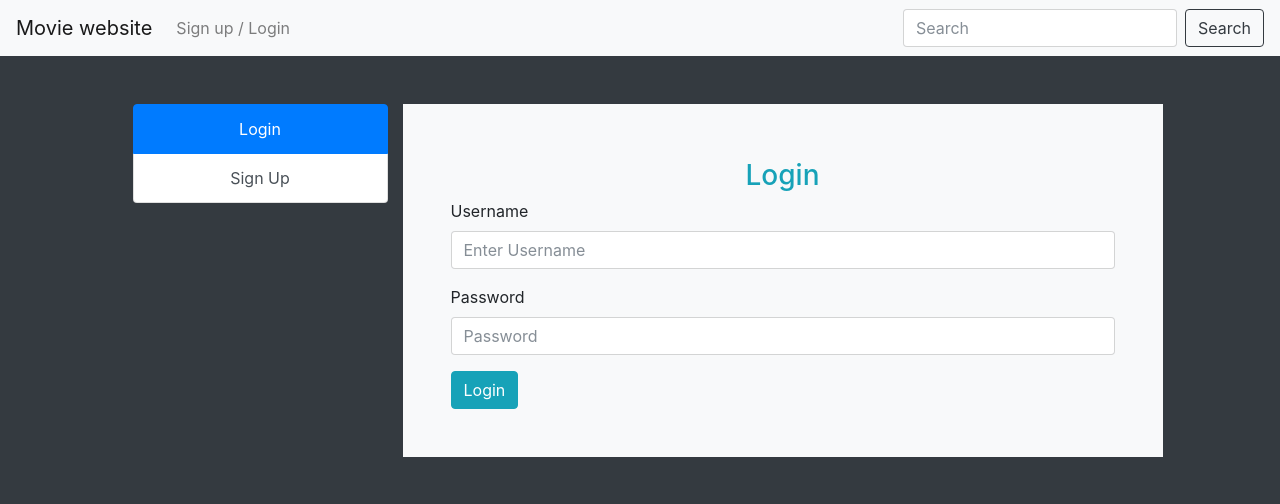
After one commit to SoroushMehraban/Film-Website, a Django app: template app/core/templates/core/authentication.html in a window 1280 px wide. The commit adds this page. Shown: the top 504 px of the page. Run offline with Django 3.2, Linux system fonts and the light colour scheme; the template is opened without the code that fills it, so the values that code supplies are empty; some libraries are stand-ins or nearby versions.

Commit message:
Authentication is added

```diff
--- /dev/null
+++ b/app/core/templates/core/authentication.html
@@ -0,0 +1,78 @@
+{% extends "core/base.html" %}
+{% load static %}
+{% block content %}
+    <div class="container">
+        <div class="row justify-content-center">
+            <div class="col-3 my-5">
+                <div class="list-group text-center mx-auto mb-4" id="list-tab" role="tablist">
+                    <a class="list-group-item list-group-item-action active" id="list-login-list" data-toggle="list"
+                       href="#list-login" role="tab" aria-controls="login">Login</a>
+                    <a class="list-group-item list-group-item-action" id="list-sign-up-list" data-toggle="list"
+                       href="#list-sign-up" role="tab" aria-controls="sign-up">Sign Up</a>
+                </div>
+            </div>
+            <div class="col-8 bg-light my-5 p-5">
+                <div class="tab-content" id="nav-tabContent">
+                    <div class="tab-pane fade show active" id="list-login" role="tabpanel"
+                         aria-labelledby="list-login-list">
+                        {% if messages %}
+                            {% for message in messages %}
+                                {% if message.tags == 'success' %}
+                                    <div class="alert alert-success"> {{ message }}</div>
+                                {% else %}
+                                    <div class="alert alert-danger"> {{ message }}</div>
+                                {% endif %}
+                            {% endfor %}
+                        {% endif %}
+                        <h3 class="text-center mt-2 text-info">Login</h3>
+
+                        <form method="post">
+                            {% csrf_token %}
+                            <input type="text" class="d-none" name="auth_type" value="login">
+                            <div class="form-group">
+                                <label for="username">Username</label>
+                                <input type="text" class="form-control" id="username" name="username" required
+                                       placeholder="Enter Username">
+                            </div>
+                            <div class="form-group">
+                                <label for="password">Password</label>
+                                <input type="password" class="form-control" name="password" id="password" required
+                                       placeholder="Password">
+                            </div>
+                            <button type="submit" class="btn btn-info">Login</button>
+                        </form>
+                    </div>
+                    <div class="tab-pane fade" id="list-sign-up" role="tabpanel" aria-labelledby="list-sign-up-list">
+                        <h3 class="text-center mt-2 text-success">Sign Up</h3>
+
+                        <form method="post">
+                            {% csrf_token %}
+                            <input type="text" class="d-none" name="auth_type" value="sign up">
+                            <div class="form-group">
+                                <label for="username">Username</label>
+                                <input type="text" class="form-control" id="username" name="username" required
+                                       placeholder="Enter Username">
+                            </div>
+                            <div class="form-group">
+                                <label for="first_name">First Name</label>
+                                <input type="text" class="form-control" id="first_name" name="first_name" required
+                                       placeholder="Enter First Name">
+                            </div>
+                            <div class="form-group">
+                                <label for="last_name">Last Name</label>
+                                <input type="text" class="form-control" id="last_name" name="last_name" required
+                                       placeholder="Enter Last Name">
+                            </div>
+                            <div class="form-group">
+                                <label for="password">Password</label>
+                                <input type="password" class="form-control" name="password" id="password" required
+                                       placeholder="Password">
+                            </div>
+                            <button type="submit" class="btn btn-success">Sign up</button>
+                        </form>
+                    </div>
+                </div>
+            </div>
+        </div>
+    </div>
+{% endblock %}
--- a/app/core/templates/core/base.html
+++ b/app/core/templates/core/base.html
@@ -11,7 +11,25 @@
 </head>
 <body class="bg-dark">
 <nav class="navbar navbar-expand-lg navbar-light bg-light">
-    <a class="navbar-brand" href="#">Movie website</a>
+    <a class="navbar-brand" href="/">Movie website</a>
+    <ul class="navbar-nav mt-2 mt-lg-0">
+        {% if user.is_authenticated %}
+            <li class="nav-item active">
+                <a class="nav-link" style="white-space: nowrap;">{{ user.username }}</a>
+            </li>
+            <li class="nav-item">
+                <a class="nav-link" href="{% url 'logout' %}" style="white-space: nowrap;">Logout</a>
+            </li>
+        {% else %}
+            {% if '/auth/' in request.path %}
+                <li class="nav-item active">
+            {% else %}
+                <li class="nav-item">
+            {% endif %}
+        <a class="nav-link" href="{% url 'auth' %}" style="white-space: nowrap;">Sign up / Login</a>
+        </li>
+        {% endif %}
+    </ul>
     <button class="navbar-toggler" type="button" data-toggle="collapse" data-target="#navbarTogglerDemo02"
             aria-controls="navbarTogglerDemo02" aria-expanded="false" aria-label="Toggle navigation">
         <span class="navbar-toggler-icon"></span>
--- a/app/core/urls.py
+++ b/app/core/urls.py
@@ -3,4 +3,6 @@ from . import views
 
 urlpatterns = [
     path('', views.home, name='home'),
+    path('auth/', views.authentication_page, name='auth'),
+    path('logout/', views.logout_page, name='logout'),
 ]
```
Also changed, not shown: app/core/views.py (+47 -1 lines).
